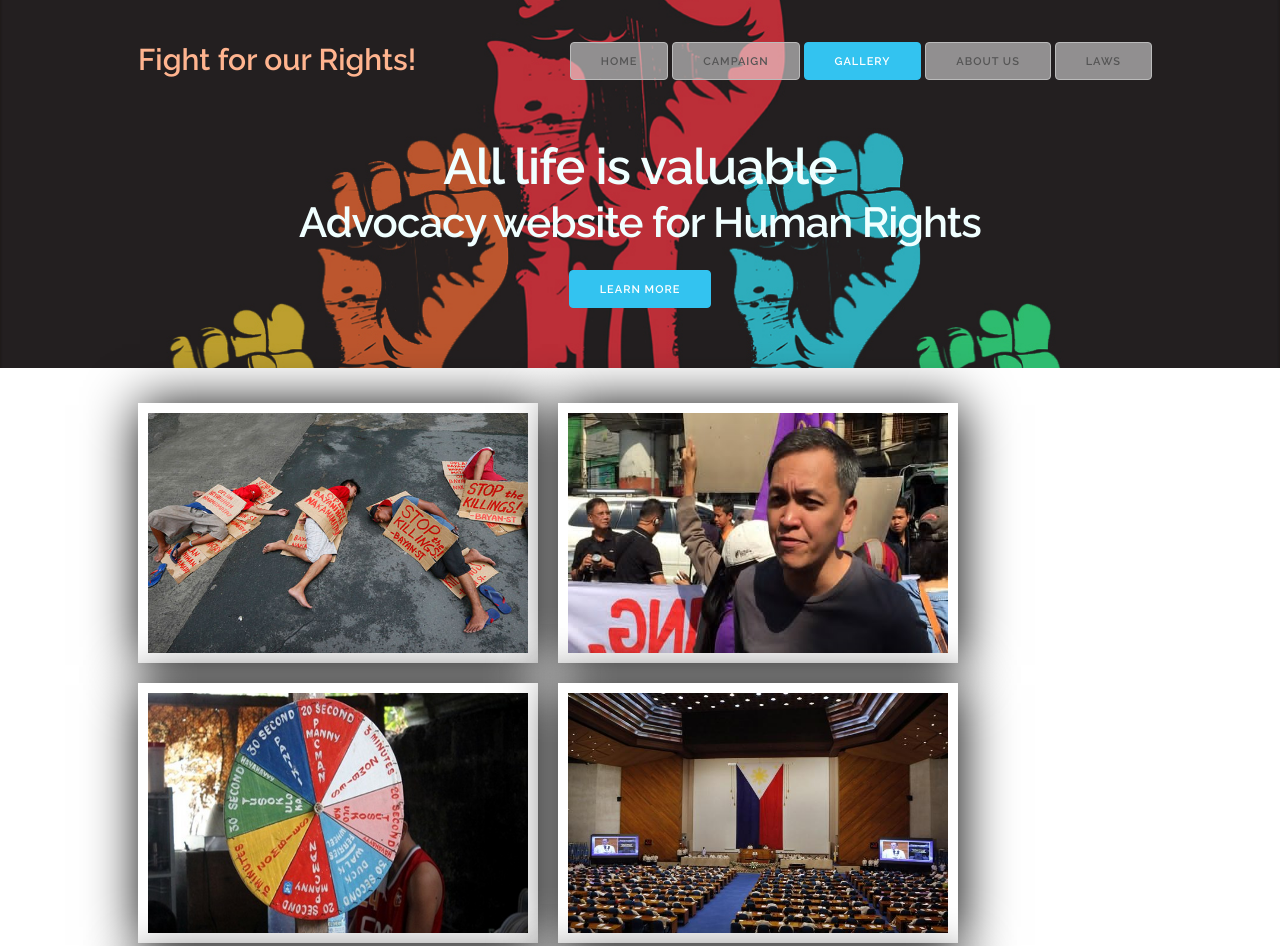
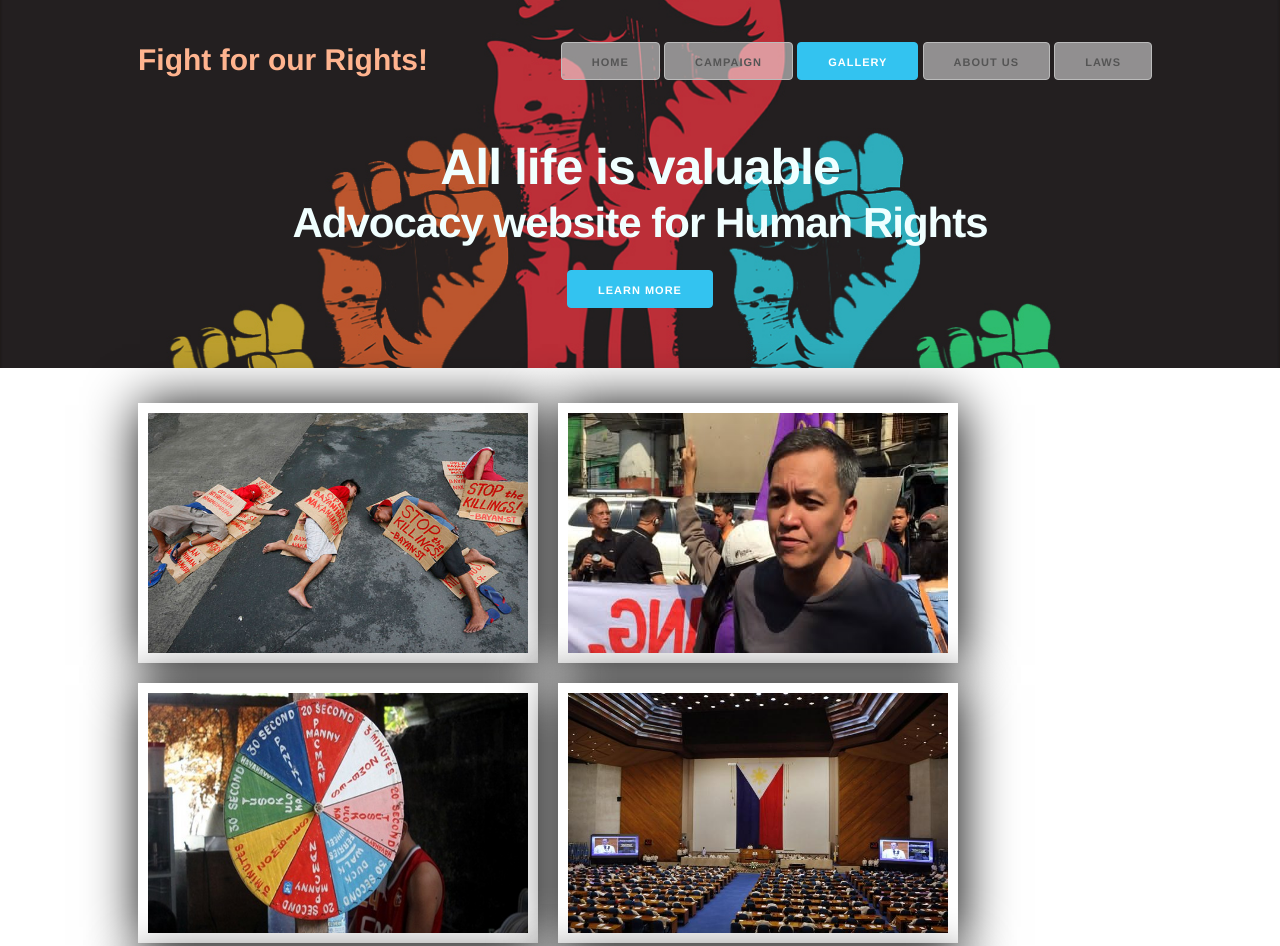
Before and after one commit to ling11879/webtekLab-advocacy, a plain HTML site: page pages/gallery.html in a window 1280 px wide. Shown: the top 946 px of the page. Drawn offline with Linux system fonts and the light colour scheme.

Commit message:
edited gallery.html

```diff
--- a/pages/gallery.html
+++ b/pages/gallery.html
@@ -3,9 +3,6 @@
     <head>
         <meta charset="utf-8">
         <title>Human Rights Advocacy Website</title>
-        <meta name="viewport" content="width=device-width, initial-scale=1">
-        <link href="https://fonts.googleapis.com/css?family=Raleway:400,300,600" rel="stylesheet" type="text/css">
-        <link href='http://fonts.googleapis.com/css?family=Oswald' rel='stylesheet' type='text/css' />
         <link rel="stylesheet" href="../styles/layout.css">
         <link rel="stylesheet" href="../styles/mainstyle.css">
         <link rel="stylesheet" href="../styles/gallery.css">
```
